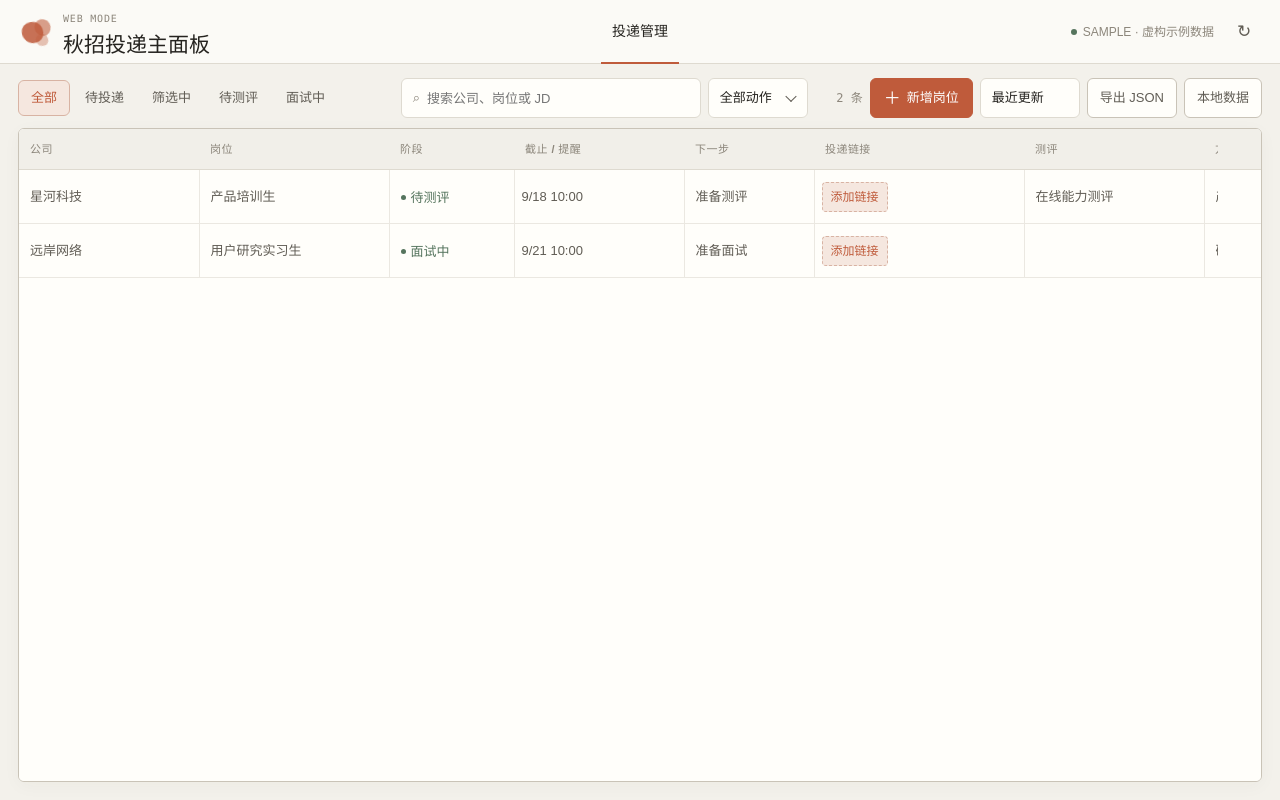
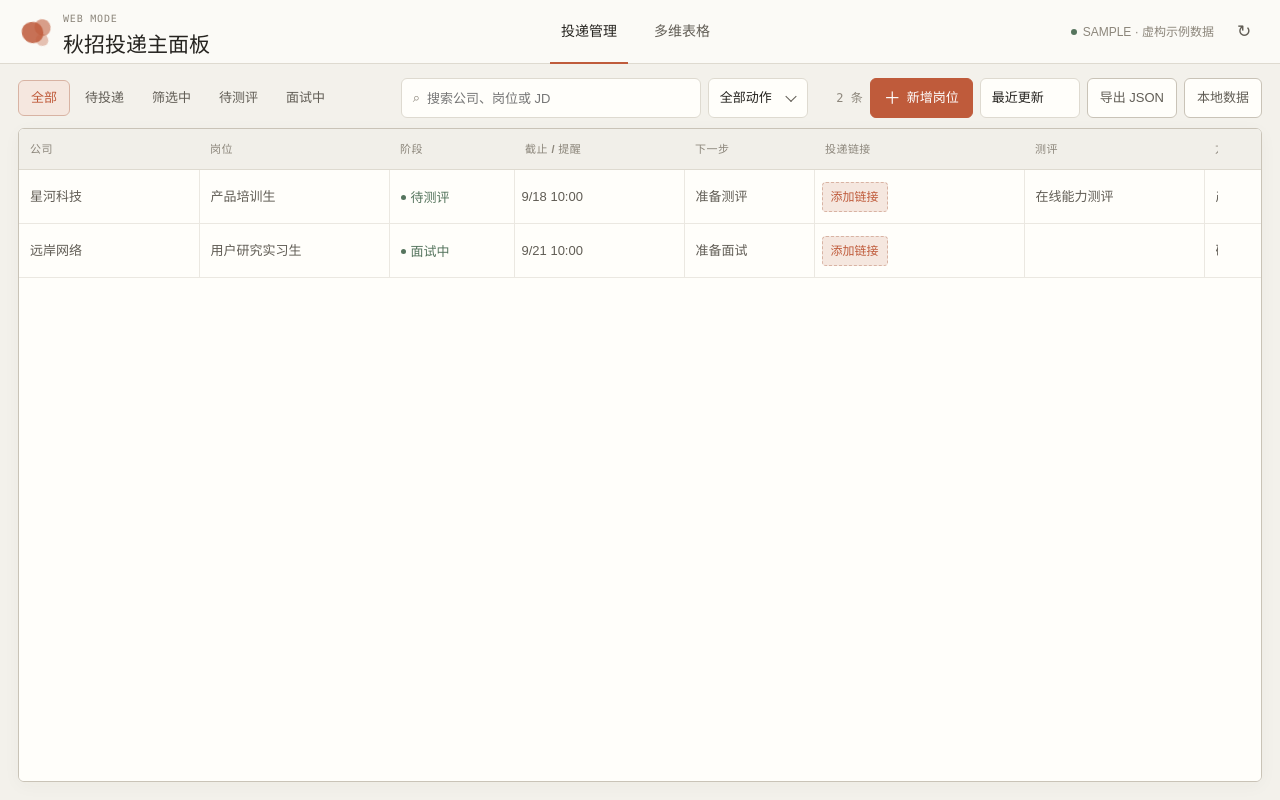
Before and after one commit to gracexygu/job-pipeline-web, a plain HTML site: page index.html in a window 1280 px wide. Drawn offline with Linux system fonts and the light colour scheme.

Commit message:
Add Lark Base link to Web mode

```diff
--- a/styles.css
+++ b/styles.css
@@ -184,6 +184,8 @@ tr:hover .application-link-actions { background: #f7f2ec; }
 .column-order-actions { display: flex; gap: 8px; }
 
 html[data-mode="web"] .top-tabs { pointer-events: none; }
+html[data-mode="web"] .top-tabs .web-lark-link { pointer-events: auto; position: relative; display: inline-flex; align-items: center; min-width: 78px; padding: 0 2px; color: var(--ink-soft); font-size: 14px; text-decoration: none; }
+html[data-mode="web"] .top-tabs .web-lark-link:hover { color: var(--ink); }
 html[data-mode="web"] .filter-tools > select { height: 40px; padding: 0 34px 0 11px; border: 1px solid var(--line); border-radius: var(--radius); appearance: none; background: var(--paper); font-size: 13px; }
 .web-related { display: grid; grid-template-columns: 1fr auto auto; align-items: center; gap: 8px; padding: 10px 0; border-top: 1px solid var(--line); border-bottom: 1px solid var(--line); }
 .web-related > div { display: grid; gap: 3px; }
--- a/web-mode.js
+++ b/web-mode.js
@@ -28,7 +28,7 @@ function configureShell() {
   document.documentElement.dataset.mode = "web";
   document.title = "Job Pipeline Web";
   $(".brand-lockup .eyebrow").textContent = "WEB MODE";
-  $(".top-tabs").innerHTML = "<button class=\"active\" type=\"button\">投递管理</button>";
+  $(".top-tabs").innerHTML = "<button class=\"active\" type=\"button\">投递管理</button><a class=\"web-lark-link\" href=\"https://my.feishu.cn/base/G5xUbSCRFaEViosGhntcyCWanzc?table=ldx1rDVnmT1I8eNp\" target=\"_blank\" rel=\"noreferrer\">多维表格</a>";
   $("#addColumn").remove();
   $("#positionViewSwitch").remove();
   $("#dashboardWorkspace").remove();
```
